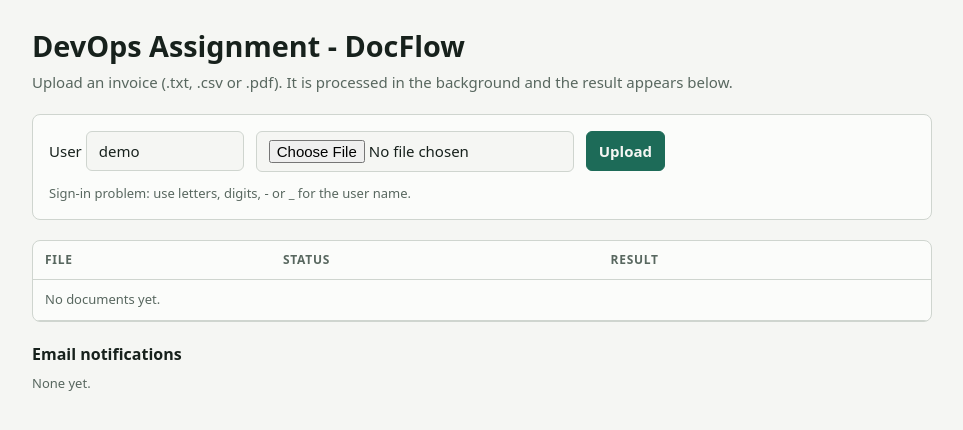
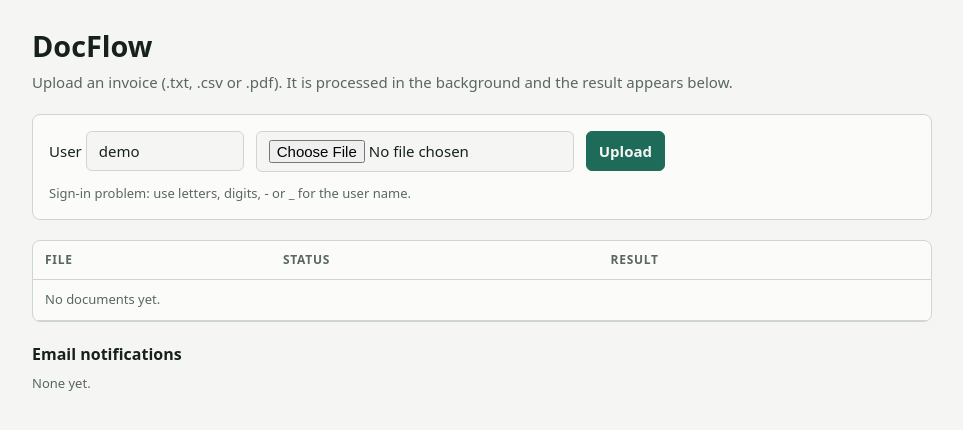
Before and after one commit to shayan-ashraf-jobdiva/docflow, a plain HTML site: page static/index.html in a window 1280 px wide. Shown: the whole page, without its empty margins (158-1121 px from the left). Drawn offline with Linux system fonts and the light colour scheme; no server answers.

```diff
--- a/static/index.html
+++ b/static/index.html
@@ -31,7 +31,7 @@
 <body>
 <main>
   <header>
-    <h1>DevOps Assignment - DocFlow<small id="ver" style="font-size:.5em;font-weight:400;opacity:.7"></small></h1>
+    <h1>DocFlow <small id="ver" style="font-size:.5em;font-weight:400;opacity:.7"></small></h1>
     <p class="sub">Upload an invoice (.txt, .csv or .pdf). It is processed in the background and the result appears below.</p>
   </header>
   <div class="card">
```
Also changed, not shown: 1 other file.
